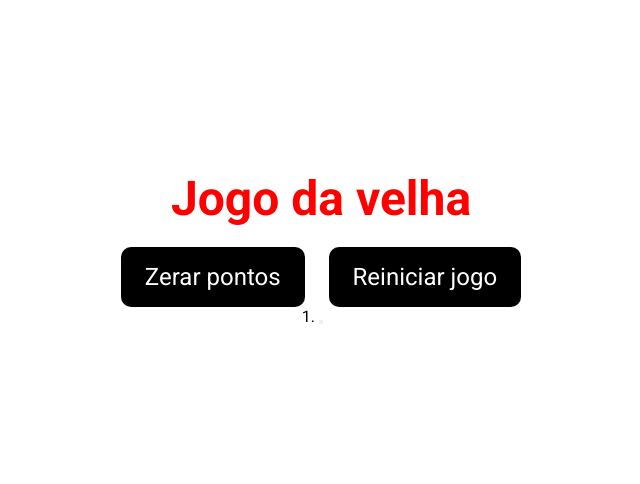
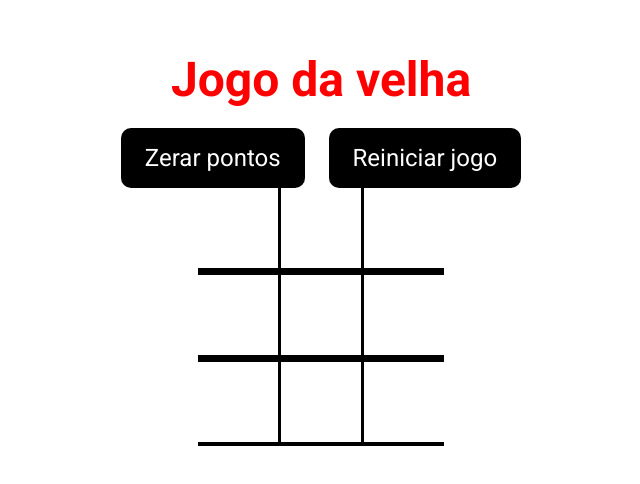
Before and after one commit to GabrielJesusS/hash-game, a plain HTML site: page index.html in a window 1280 px wide. Shown: the part 152-636 px from the top of the page, without its empty margins (319-959 px from the left). Drawn offline with Linux system fonts and the light colour scheme.

Commit message:
build: game buttons structure

```diff
--- a/index.html
+++ b/index.html
@@ -24,9 +24,16 @@
             </div>
         </header>
         <div class="game">
-            <ol>
-                <li><button class="hash-space">
-                </button></li>
+            <ol class="game-spaces">
+                <li><button class="hash-space"></button></li>
+                <li><button class="hash-space"></button></li>
+                <li><button class="hash-space"></button></li>
+                <li><button class="hash-space"></button></li>
+                <li><button class="hash-space"></button></li>
+                <li><button class="hash-space"></button></li>
+                <li><button class="hash-space"></button></li>
+                <li><button class="hash-space"></button></li>
+                <li><button class="hash-space"></button></li>
             </ol>
         </div>
     </section>
--- a/style.css
+++ b/style.css
@@ -104,3 +104,24 @@ body{
 .game{
 
 }
+
+.game-spaces{
+    list-style: none;
+    display: grid;
+    grid-template-columns: 1fr 1fr 1fr;
+    gap: 3px;
+    background-color: black;
+}
+
+.hash-space{
+    height:  8rem;
+    width: 8rem;
+    border: none;
+    background: white;
+    transition: all 150ms ease-in-out;
+    cursor: pointer;
+}
+
+.hash-space:hover{
+    background-color: rgb(161, 255, 255);
+}
```
